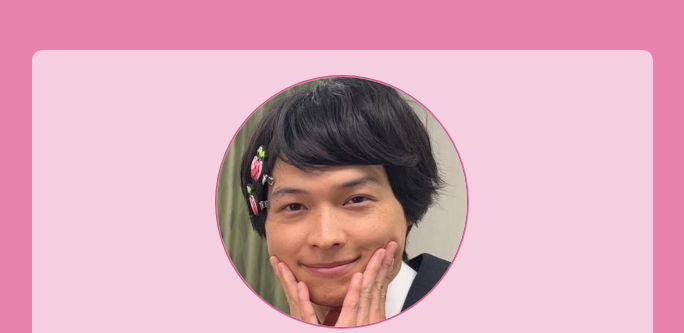
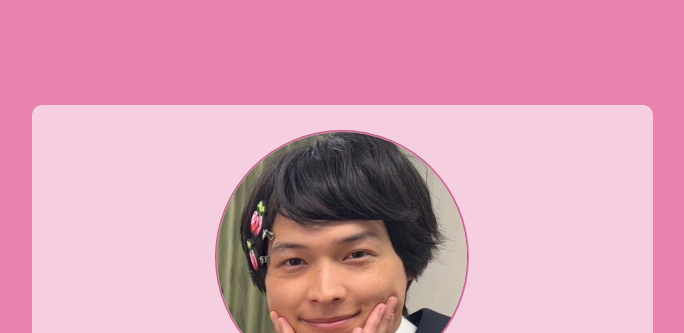
Before and after one commit to brendaribeiro22/Projeto_Card, a plain HTML site: page index.html in a window 1280 px wide. Shown: the top 333 px of the page, without its empty margins (298-982 px from the left). Drawn offline with Linux system fonts and the light colour scheme.

Commit message:
alterações

```diff
--- a/style.css
+++ b/style.css
@@ -1,7 +1,20 @@
+html, body
+{
+    height: 100%;
+}
+
+
 body
 {
     background-color:  rgba(219, 68, 131, 0.658);
     font-family: sans-serif;
+    margin: 0;
+    padding: 0;
+    display: flex;
+    justify-content: center;
+    align-items: center;
+    flex-direction: column;
+
 }
 
 .flexbox
@@ -11,7 +24,6 @@ body
 
 .container
 {
-    margin: 50px auto;
     width: fit-content;
     border-radius: 10px;
     background-color: rgba(255, 255, 255, 0.61);
```
